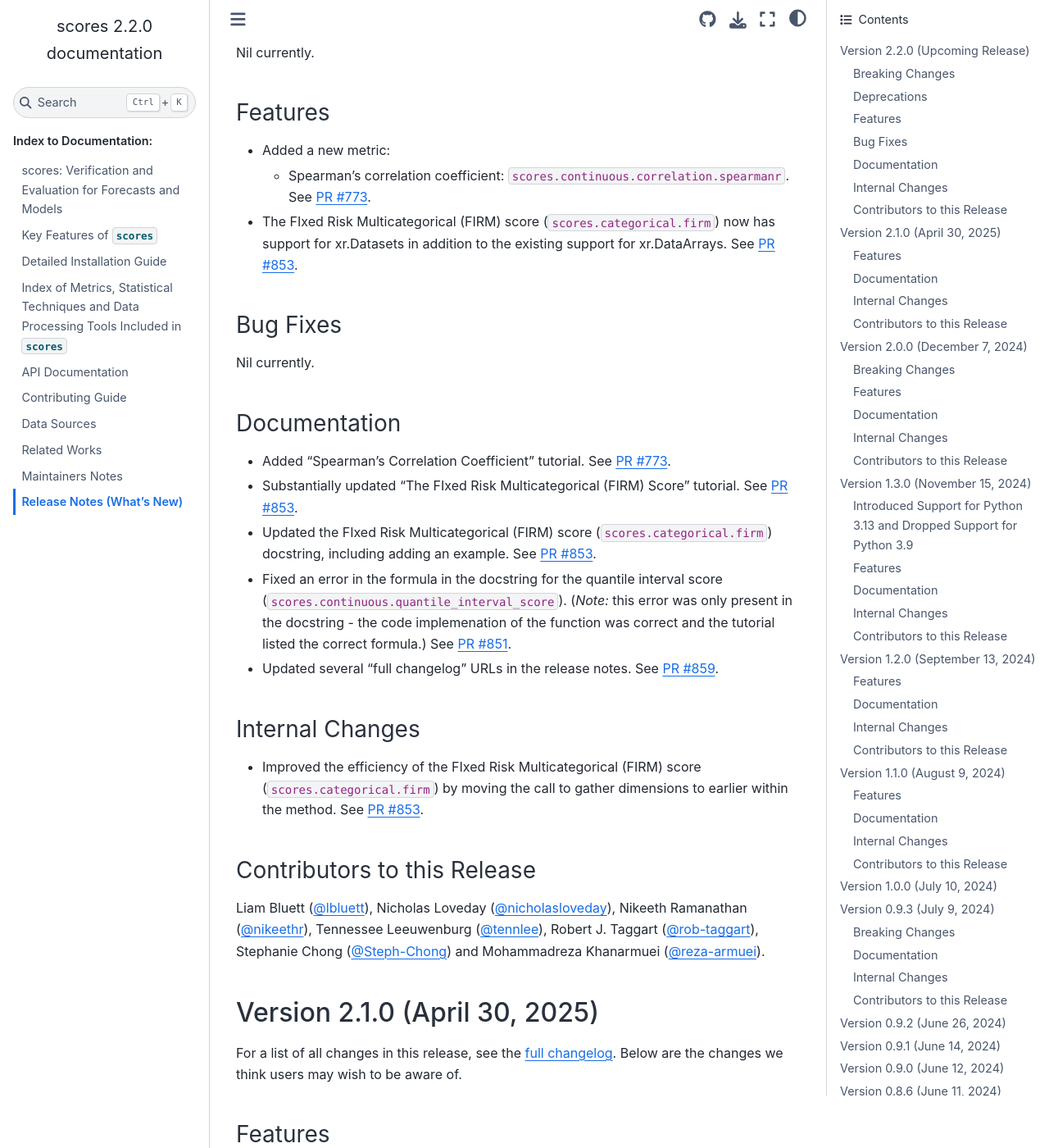
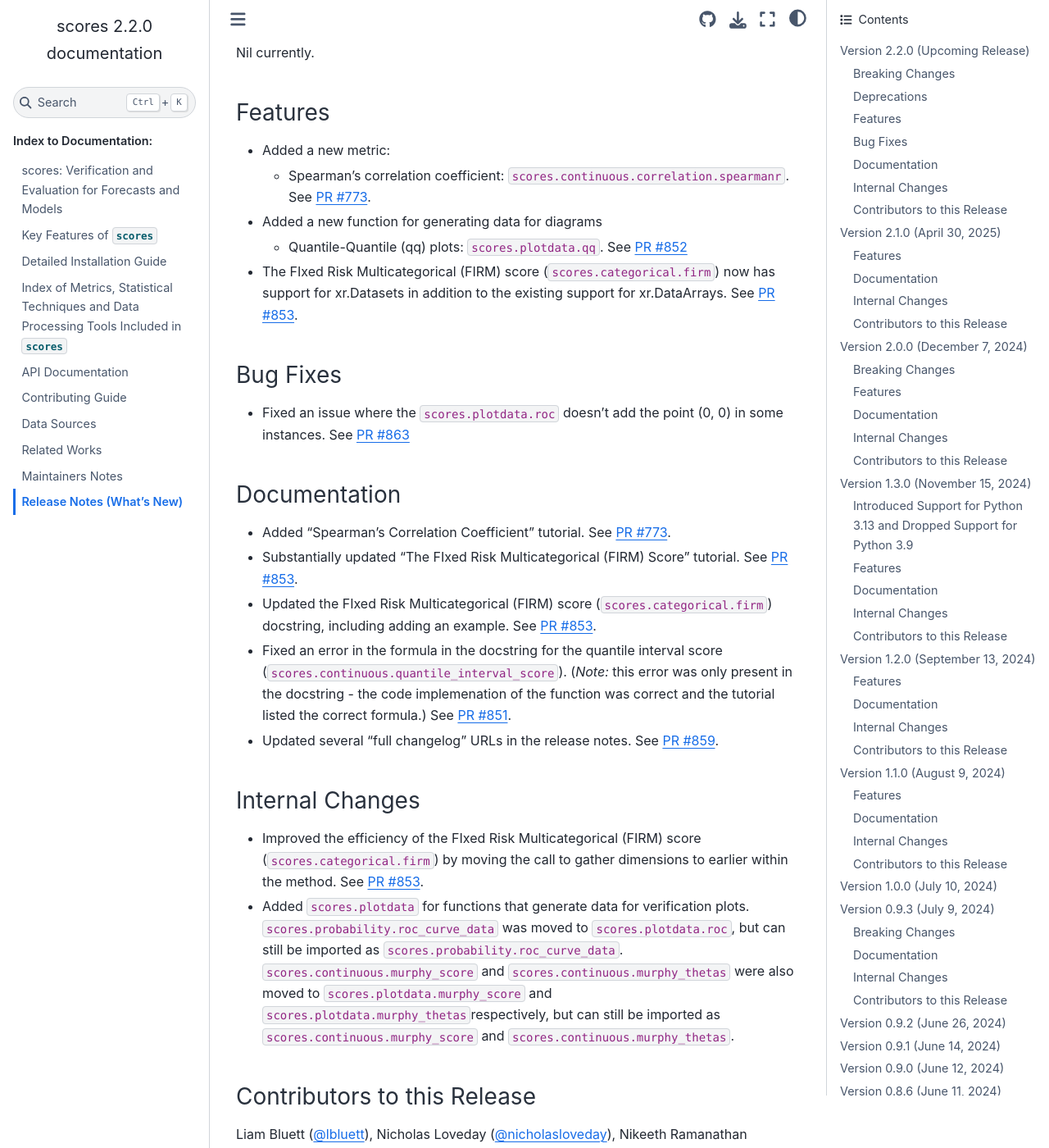
Before and after one commit to nci/scores, a Sphinx documentation site: the page built from docs/release_notes.md, in a window 1280 px wide and 1400 px high, scrolled down 430 px. Shown: the whole window at 82% size. Built offline with Sphinx 7.4.7 and the Sphinx Book theme 1.1.4, drawn with Linux system fonts in a browser that asks for light colours; pages that are not in the unit, such as notebooks, are missing from menus.

Commit message:
further updates to docs, tutorial and release notes

```diff
--- a/docs/release_notes.md
+++ b/docs/release_notes.md
@@ -16,11 +16,13 @@ Nil currently.
 
 - Added a new metric:
 	- Spearman’s correlation coefficient: `scores.continuous.correlation.spearmanr`. See [PR #773](https://github.com/nci/scores/pull/773).
+- Added a new function for generating data for diagrams
+    - Quantile-Quantile (qq) plots: `scores.plotdata.qq`. See [PR #852](https://github.com/nci/scores/pull/852)
 - The FIxed Risk Multicategorical (FIRM) score (`scores.categorical.firm`) now has support for xr.Datasets in addition to the existing support for xr.DataArrays. See [PR #853](https://github.com/nci/scores/pull/853).
 
 ### Bug Fixes
 
-Nil currently.
+- Fixed an issue where the `scores.plotdata.roc` doesn't add the point (0, 0) in some instances. See [PR #863](https://github.com/nci/scores/pull/863)
 
 ### Documentation
 
@@ -33,6 +35,7 @@ Nil currently.
 ### Internal Changes
 
 - Improved the efficiency of the FIxed Risk Multicategorical (FIRM) score (`scores.categorical.firm`) by moving the call to gather dimensions to earlier within the method. See [PR #853](https://github.com/nci/scores/pull/853).
+- Added `scores.plotdata` for functions that generate data for verification plots. `scores.probability.roc_curve_data` was moved to `scores.plotdata.roc`, but can still be imported as `scores.probability.roc_curve_data`. `scores.continuous.murphy_score` and `scores.continuous.murphy_thetas` were also moved to `scores.plotdata.murphy_score` and `scores.plotdata.murphy_thetas`respectively, but can still be imported as `scores.continuous.murphy_score` and `scores.continuous.murphy_thetas`.
 
 ### Contributors to this Release
 
```
Also changed, not shown: 1 other file.
